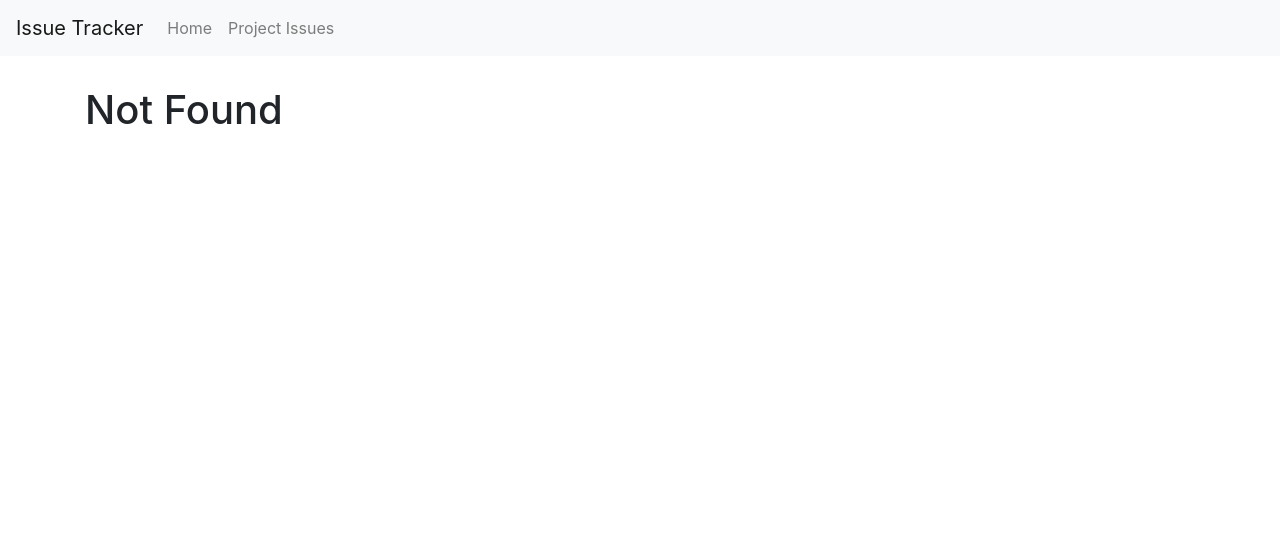
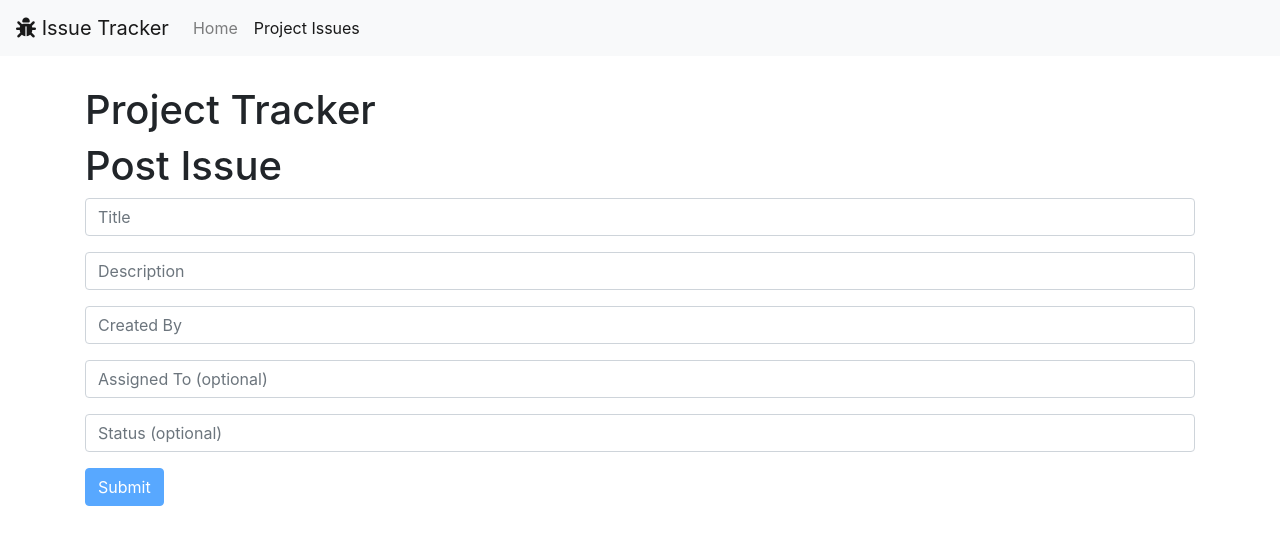
Before and after one commit to osman-s/FCC-Issue_tracker, a React (Create React App) app in the folder Client/: page /projectissues in a window 1280 px wide. Before the commit this address led to /not-found. Shown: the top 544 px of the page. Built offline with nearby package versions, Linux system fonts and the light colour scheme.

Commit message:
added issue post component and iss service

```diff
--- a/Client/public/index.html
+++ b/Client/public/index.html
@@ -1,15 +1,18 @@
 <!DOCTYPE html>
 <html lang="en">
   <head>
-    <meta charset="utf-8">
-    <meta name="viewport" content="width=device-width, initial-scale=1, shrink-to-fit=no">
-    <meta name="theme-color" content="#000000">
+    <meta charset="utf-8" />
+    <meta
+      name="viewport"
+      content="width=device-width, initial-scale=1, shrink-to-fit=no"
+    />
+    <meta name="theme-color" content="#000000" />
     <!--
       manifest.json provides metadata used when your web app is added to the
       homescreen on Android. See https://developers.google.com/web/fundamentals/engage-and-retain/web-app-manifest/
     -->
-    <link rel="manifest" href="%PUBLIC_URL%/manifest.json">
-    <link rel="shortcut icon" href="%PUBLIC_URL%/favicon.ico">
+    <link rel="manifest" href="%PUBLIC_URL%/manifest.json" />
+    <link rel="shortcut icon" href="%PUBLIC_URL%/favicon.ico" />
     <!--
       Notice the use of %PUBLIC_URL% in the tags above.
       It will be replaced with the URL of the `public` folder during the build.
@@ -19,6 +22,23 @@
       work correctly both with client-side routing and a non-root public URL.
       Learn how to configure a non-root public URL by running `npm run build`.
     -->
+    <!-- Bootstrap CSS -->
+    <link
+      rel="stylesheet"
+      href="https://stackpath.bootstrapcdn.com/bootstrap/4.3.1/css/bootstrap.min.css"
+      integrity="sha384-ggOyR0iXCbMQv3Xipma34MD+dH/1fQ784/j6cY/iJTQUOhcWr7x9JvoRxT2MZw1T"
+      crossorigin="anonymous"
+    />
+    <!-- Awesome Fonts -->
+    <script
+      src="https://kit.fontawesome.com/51238edcb8.js"
+      crossorigin="anonymous"
+    ></script>
+    <!-- Google Fonts -->
+    <link
+      href="https://fonts.googleapis.com/icon?family=Material+Icons"
+      rel="stylesheet"
+    />
     <title>React App</title>
   </head>
   <body>
--- a/Client/src/App.css
+++ b/Client/src/App.css
@@ -26,3 +26,6 @@
   from { transform: rotate(0deg); }
   to { transform: rotate(360deg); }
 }
+.bug:hover > .bug2 {
+  color: rgb(69, 235, 3);
+}
--- a/Client/src/App.js
+++ b/Client/src/App.js
@@ -4,6 +4,7 @@ import { ToastContainer } from "react-toastify";
 import IssueTracker from "./components/issueTracker";
 import NotFound from "./components/notFound";
 import NavBar from "./components/navBar";
+import ProjectIssues from "./components/projectIssues";
 import "react-toastify/dist/ReactToastify.css";
 import "./App.css";
 
@@ -19,6 +20,7 @@ class App extends Component {
         <NavBar user={user} />
         <main className="container">
           <Switch>
+            <Route path="/projectissues" component={ProjectIssues} />
             <Route
               path="/issuetracker"
               render={props => (
--- a/Client/src/components/common/form.jsx
+++ b/Client/src/components/common/form.jsx
@@ -71,12 +71,13 @@ class Form extends Component {
     );
   }
 
-  renderInput(name, label, type = "text") {
+  renderInput(name, label = "", placeholder="", type = "text") {
     const { data, errors } = this.state;
 
     return (
       <Input
         type={type}
+        placeholder={placeholder}
         name={name}
         value={data[name]}
         label={label}
--- a/Client/src/components/common/input.jsx
+++ b/Client/src/components/common/input.jsx
@@ -1,10 +1,10 @@
 import React from "react";
 
-const Input = ({ name, label, error, ...rest }) => {
+const Input = ({ name, label, placeholder, error, ...rest }) => {
   return (
     <div className="form-group">
-      <label htmlFor={name}>{label}</label>
-      <input {...rest} name={name} id={name} className="form-control" />
+{ (label) && <label htmlFor={name}>{label}</label> }
+      <input {...rest} name={name} placeholder={placeholder} id={name} className="form-control" />
       {error && <div className="alert alert-danger">{error}</div>}
     </div>
   );
--- /dev/null
+++ b/Client/src/components/issueForm.jsx
@@ -0,0 +1,61 @@
+import React from "react";
+import Joi from "joi-browser";
+import Form from "./common/form";
+import {issuePost} from "../services/issueService";
+
+class IssueForm extends Form {
+  state = {
+    data: { title: "", text: "", createdby: "", assignedto: "", status: "" },
+    errors: {}
+  };
+
+  schema = {
+    title: Joi.string()
+      .required()
+      .label("Title"),
+    text: Joi.string()
+      .required()
+      .min(5)
+      .label("Description"),
+    createdby: Joi.string()
+      .required()
+      .label("Created By"),
+    assignedto: Joi.string()
+      .allow("")
+      .label("Assigned to"),
+    status: Joi.string()
+      .allow("")
+      .label("Status")
+  };
+
+  doSubmit = async () => {
+    try {
+      const response = await issuePost(this.state.data);
+      window.location = "/";
+    } catch (ex) {
+      if (ex.response && ex.response.status === 400) {
+        const errors = { ...this.state.errors };
+        errors.username = ex.response.data;
+        this.setState({ errors });
+      }
+    }
+  };
+
+  render() {
+    return (
+      <div>
+        <h1>Post Issue</h1>
+        <form onSubmit={this.handleSubmit}>
+          {this.renderInput("title", "", "Title")}
+          {this.renderInput("text", "", "Description")}
+          {this.renderInput("createdby", "", "Created By")}
+          {this.renderInput("assignedto", "", "Assigned To (optional)")}
+          {this.renderInput("status", "", "Status (optional)")}
+          {this.renderButton("Submit")}
+        </form>
+      </div>
+    );
+  }
+}
+
+export default IssueForm;
--- a/Client/src/components/issueTracker.jsx
+++ b/Client/src/components/issueTracker.jsx
@@ -1,4 +1,6 @@
 import React, { Component } from "react";
+import IssueForm from "./issueForm";
+// import SubmitIssue from './'
 
 
 class IssueTracker extends Component {
@@ -12,7 +14,8 @@ class IssueTracker extends Component {
 
     return (
       <div >
-
+        <h1></h1>
+        <IssueForm />
       </div>
     );
   }
--- a/Client/src/components/navBar.jsx
+++ b/Client/src/components/navBar.jsx
@@ -4,8 +4,8 @@ import { Link, NavLink } from "react-router-dom";
 const NavBar = ({ user }) => {
   return (
     <nav className="navbar navbar-expand-lg navbar-light bg-light">
-      <Link className="navbar-brand" to="/">
-        Issue Tracker
+      <Link className="navbar-brand" to="#">
+        <div className="bug"><i className="fas fa-bug bug2"></i> Issue Tracker</div>
       </Link>
       <button
         className="navbar-toggler"
--- a/Client/src/components/projectIssues.jsx
+++ b/Client/src/components/projectIssues.jsx
@@ -0,0 +1,23 @@
+import React, { Component } from "react";
+import IssueForm from "./issueForm";
+
+
+class ProjectIssues extends Component {
+  state = {
+    movies: []
+  };
+
+
+
+  render() {
+
+    return (
+      <div >
+        <h1>Project Tracker</h1>
+        <IssueForm />
+      </div>
+    );
+  }
+}
+
+export default ProjectIssues;
--- /dev/null
+++ b/Client/src/services/issueService.js
@@ -0,0 +1,14 @@
+import http from "./httpService";
+import { apiUrl } from "../config.json";
+
+const apiEndpoint = apiUrl + "/issues";
+
+export function issuePost({ title, text, createdby, assignedto, status }) {
+  return http.post(apiEndpoint, {
+    title: title,
+    text: text,
+    createdby: createdby,
+    assignedto: assignedto,
+    status: status,
+  });
+}
```
